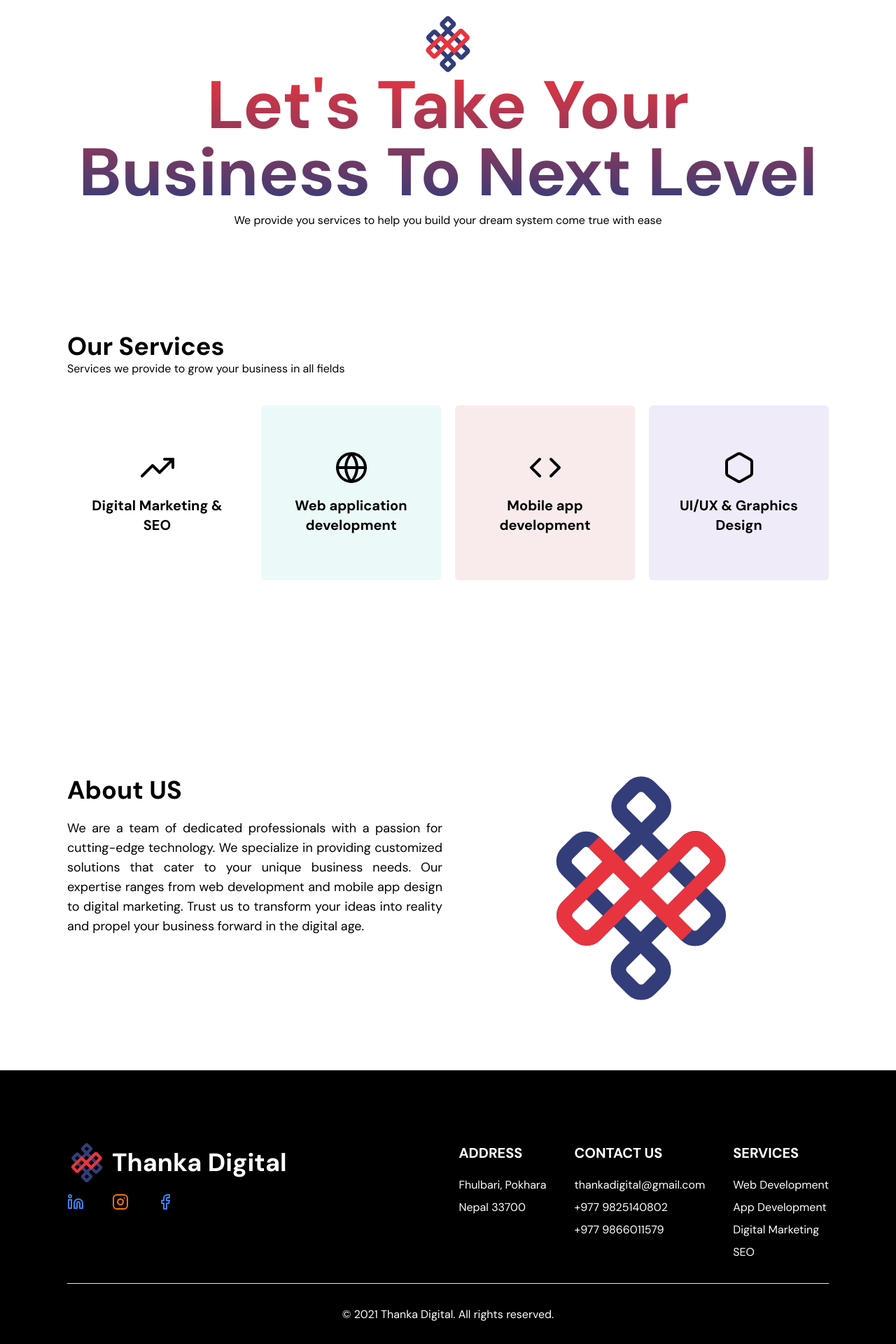
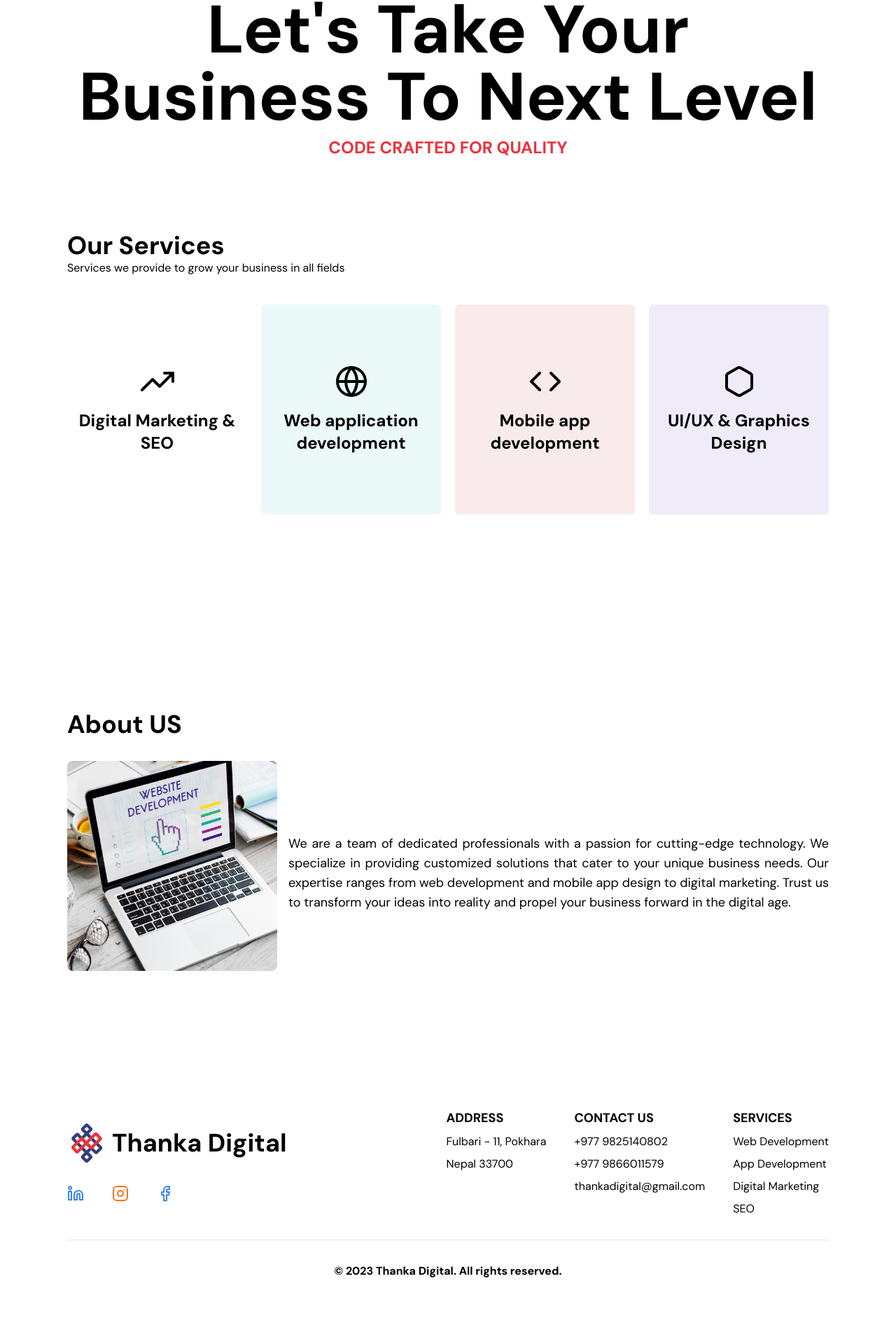
Before and after one commit to alsongarbuja/thankadigital, a Next.js app: page / in a window 1280 px wide. Shown: the part 285-2205 px from the top of the page at 70% size. After the commit the page ends 2177 px from the top, so only its background shows below. Built offline with nearby package versions, Linux system fonts and the light colour scheme.

Commit message:
responsive: responsive design for now

```diff
--- a/src/app/page.tsx
+++ b/src/app/page.tsx
@@ -7,20 +7,21 @@ import Header from '../components/Header'
 import HeroSection from '../components/HeroSection'
 import ServiceCard from '../components/services/ServiceCard'
 import ServiceSection from '../components/services/ServiceSection'
+import React from 'react'
 
 export default function Home() {
   return (
     <main>
-      <section className="max-w-[85%] mx-auto">
       {/* Header */}
       <Header />
+      <div className="max-w-[85%] mx-auto">
 
         {/* Hero Section */}
         <HeroSection />
 
         {/* Services Section */}
         <ServiceSection>
-          <div className="flex flex-col items-center justify-center gap-5 my-10 md:flex-row">
+          <div className="flex flex-col items-center justify-center gap-5 my-10 lg:flex-row">
             <ServiceCard icon={<TrendingUp className="w-12 h-12" />} title="Digital Marketing & SEO" />
             <ServiceCard icon={<Globe className="w-12 h-12" />} title="Web application development" bgColor="bg-light_green" />
             <ServiceCard icon={<Code className="w-12 h-12" />} title="Mobile app development" bgColor="bg-light_red" />
@@ -36,66 +37,109 @@ export default function Home() {
 
         {/* About Section */}
         <section className="py-5 mt-5">
-          <div className="flex gap-4">
-            <div className="w-1/2">
           <h2>About US</h2>
+          <div className="flex flex-col items-center justify-center gap-4 py-8 lg:flex-row">
+            <Image src="/website_development_hero.jpg" alt="a laptop displaying a hand pointing in text which reads web development" className="min-w-[300px] rounded-lg" width={300} height={60} />
             <p className="mt-5 text-lg text-justify">
               We are a team of dedicated professionals with a passion for cutting-edge technology. We specialize in providing customized solutions that cater to your unique business needs. Our expertise ranges from web development and mobile app design to digital marketing. Trust us to transform your ideas into reality and propel your business forward in the digital age.
             </p>
           </div>
-            <Image src="/TD_logo.svg" alt="thanka digital logo" className="w-1/2 rounded-lg h-80" width={300} height={600} />
+        </section>
       </div>
-        </section>
-      </section>
 
       {/* Footer Section */}
-      <section className="pt-16 pb-10 mt-20 bg-black">
-        <div className="max-w-[85%] mx-auto text-white">
-          {/* <div className="flex items-start justify-between">
-            <h2 className="text-right">Let's Work <br />Together</h2>
-            <div className="w-1/2">
-              <p className="text-justify">
-                Are you ready to take your business to new heights? Look no further than our exceptional IT company. We prioritize customer satisfaction and strive to exceed your expectations at every step of the journey. Join forces with us to unlock your business's full potential and stay ahead of the competition in today's dynamic digital landscape.
-              </p>
-              <button className="flex items-center gap-2 px-5 py-4 mt-5 font-semibold text-white bg-primary_red">
-                Let's Talk
-                <ChevronsRight />
-              </button>
-            </div>
-          </div> */}
-          <div className="flex items-start justify-between mt-10">
+      <footer className="py-16 mt-20">
+        <div className="max-w-[85%] mx-auto ">
+          <div className="flex flex-col items-center justify-between gap-12 lg:flex-row">
             <div>
-              <span className="flex items-center gap-2 mb-4">
+              <span className="flex items-center gap-2 mb-8">
                 <Image src="/thanka_digital_logo.svg" alt="Thanka Digital logo" className="w-14 h-14" width={50} height={50} />
                 <h2>Thanka Digital</h2>
               </span>
               <Social />
             </div>
-            <div className="flex gap-10">
-              <div className="flex flex-col gap-2">
-                <h4 className="mb-3">ADDRESS</h4>
-                <p>Fhulbari, Pokhara</p>
-                <p>Nepal 33700</p>
+            <div className="flex flex-col gap-10 sm:flex-row">
+              {
+                footerLinks.map((footerLink, index) => (
+                  <div className="flex flex-col gap-2" key={index}>
+                    <h5>{footerLink.title}</h5>
+                    {
+                      footerLink.links.map((link, index) => (
+                        <p>
+                          {
+                            link.href ? (
+                              <Link href={link.href} key={index}>{link.text}</Link>
+                            ) : (
+                              <React.Fragment key={index}>{link.text}</React.Fragment>
+                            )
+                          }
+                        </p>
+                      ))
+                    }
                   </div>
-              <div className="flex flex-col gap-2">
-                <h4 className="mb-3">CONTACT US</h4>
-                <p><Link href="mailto:thankadigital@gmail.com">thankadigital@gmail.com</Link></p>
-                <p><Link href="tel:9825140802">+977 9825140802</Link></p>
-                <p><Link href="tel:9866011579">+977 9866011579</Link></p>
-              </div>
-              <div className="flex flex-col gap-2">
-                <h4 className="mb-3">SERVICES</h4>
-                <p>Web Development</p>
-                <p>App Development</p>
-                <p>Digital Marketing</p>
-                <p>SEO</p>
-              </div>
+                ))
+              }
             </div>
           </div>
           <hr className="my-8" />
-          <p className="text-center">&copy; 2021 Thanka Digital. All rights reserved.</p>
+          <p className="font-semibold text-center">&copy; {new Date().getFullYear()} Thanka Digital. All rights reserved.</p>
         </div>
-      </section>
+      </footer>
     </main>
   )
 }
+
+
+const footerLinks = [
+  {
+    title: 'ADDRESS',
+    links: [
+      {
+        text: 'Fulbari - 11, Pokhara',
+        href: null,
+      },
+      {
+        text: 'Nepal 33700',
+        href: null,
+      },
+    ],
+  },
+  {
+    title: 'CONTACT US',
+    links: [
+      {
+        text: '+977 9825140802',
+        href: 'tel:9825140802',
+      },
+      {
+        text: '+977 9866011579',
+        href: 'tel:9866011579',
+      },
+      {
+        text: 'thankadigital@gmail.com',
+        href: 'mailto:thankadigital@gmail.com',
+      },
+    ],
+  },
+  {
+    title: 'SERVICES',
+    links: [
+      {
+        text: 'Web Development',
+        href: null,
+      },
+      {
+        text: 'App Development',
+        href: null,
+      },
+      {
+        text: 'Digital Marketing',
+        href: null,
+      },
+      {
+        text: 'SEO',
+        href: null,
+      },
+    ],
+  },
+];
--- a/src/components/Header.tsx
+++ b/src/components/Header.tsx
@@ -3,12 +3,14 @@ import Image from "next/image"
 
 const Header = () => {
   return (
-    <header className="flex items-center justify-between w-full py-10">
+    <header className="flex items-center justify-between w-full py-10 max-w-[90%] mx-auto">
       <span className="flex items-center gap-2">
-        <Image src="/thanka_digital_logo.svg" alt="Thanka Digital logo" className="w-14 h-14" width={50} height={50} />
-        <h2>Thanka Digital</h2>
+        <Image src="/thanka_digital_logo.svg" alt="Thanka Digital logo" className="w-10 h-10 md:w-14 md:h-14" width={50} height={50} />
+        <span className="text-base font-bold md:text-xl">Thanka <br /> Digital</span>
       </span>
-      <Social />
+      <nav className="hidden md:block">
+        <Social />
+      </nav>
       <button className="px-6 py-2 text-white rounded-full bg-primary_red">Contact US</button>
     </header>
   )
--- a/src/components/HeroSection.tsx
+++ b/src/components/HeroSection.tsx
@@ -2,16 +2,16 @@ import Image from 'next/image'
 
 const HeroSection = () => {
   return (
-    <section className="flex flex-col items-center justify-center text-center my-14 min-h-[32em] relative hero-section">
+    <section className="relative flex flex-col items-center justify-center py-16 text-center">
       <Image
         src="/thanka_digital_logo.svg"
         alt="thanka digital logo"
         width={250}
         height={650}
-        className="w-[5em] h-[5em] mt-6"
+        className="w-[5em] h-[5em]"
       />
-      <h1 className="z-20 text-transparent bg-clip-text bg-gradient-to-t from-primary_blue to-primary_red">Let's Take Your <br />Business To Next Level</h1>
-      <p className="mt-2">We provide you services to help you build your dream system come true with ease</p>
+      <h1 className="z-20">Let's Take Your <br />Business To Next Level</h1>
+      <h3 className="mt-2 text-primary_red">CODE CRAFTED FOR QUALITY</h3>
     </section>
   )
 }
--- a/src/components/services/ServiceCard.tsx
+++ b/src/components/services/ServiceCard.tsx
@@ -7,9 +7,9 @@ interface IServiceCardProps {
 
 const ServiceCard = ({ icon, title, bgColor="bg-inherit" }: IServiceCardProps) => {
   return (
-    <div className={`flex flex-col items-center justify-center gap-4 text-center p-4 w-full h-[250px] rounded-md ${bgColor}`}>
+    <div className={`flex flex-col items-center justify-center gap-4 text-center p-4 w-full min-h-[300px] rounded-md ${bgColor}`}>
       {icon}
-      <h4>{title}</h4>
+      <h3>{title}</h3>
     </div>
   )
 }
```
Lines whose indentation alone changed are shown as unchanged.
